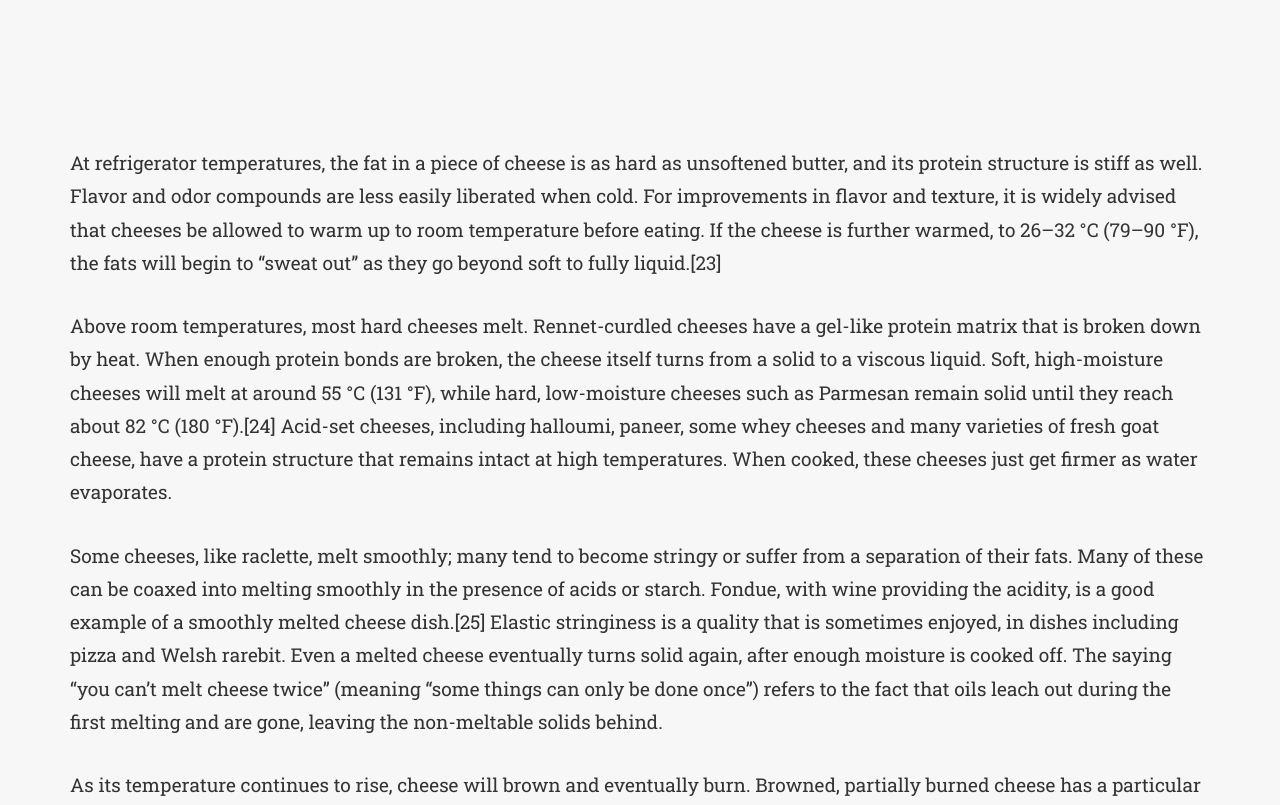
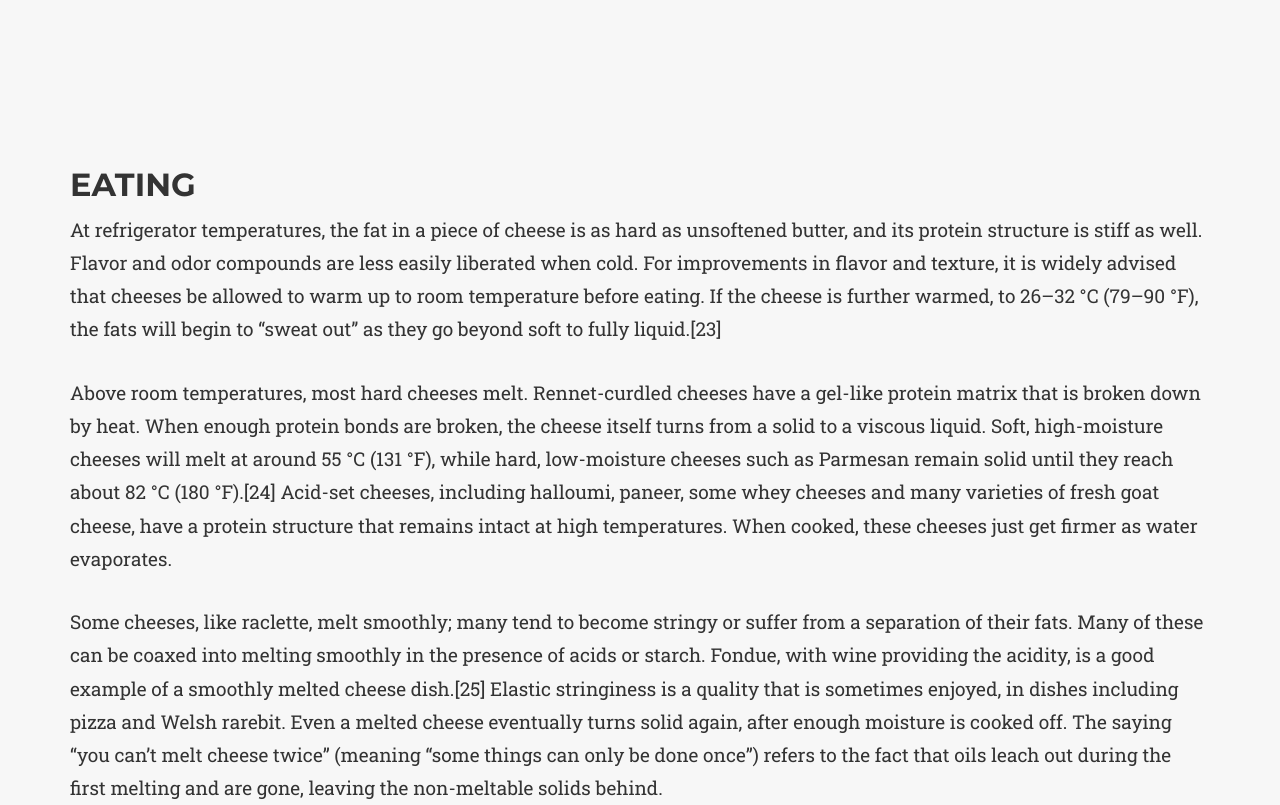
Before and after one commit to jekyllconf-demo/the-cheese-factory, a Jekyll site: the page built from _posts/2016-02-17-cooking-cheese.md, in a window 1280 px wide and 900 px high, scrolled down 609 px, cut to the strip 95-900 px from the top of the window. Built offline with Jekyll 4.4.1, drawn with Linux system fonts in a browser that asks for light colours; some web fonts are replaced.

Commit message:
Updated '/_posts/2016-02-17-cooking-cheese.md' via CloudCannon

```diff
--- a/_posts/2016-02-17-cooking-cheese.md
+++ b/_posts/2016-02-17-cooking-cheese.md
@@ -6,9 +6,11 @@ layout: post
 ---
 
 
-At refrigerator temperatures, the fat in a piece of cheese is as hard as unsoftened butter, and its protein structure is stiff as well. Flavor and odor compounds are less easily liberated when cold. For improvements in flavor and texture, it is widely advised that cheeses be allowed to warm up to room temperature before eating. If the cheese is further warmed, to 26–32 °C (79–90 °F), the fats will begin to “sweat out” as they go beyond soft to fully liquid.[23]
+## Eating
 
-Above room temperatures, most hard cheeses melt. Rennet-curdled cheeses have a gel-like protein matrix that is broken down by heat. When enough protein bonds are broken, the cheese itself turns from a solid to a viscous liquid. Soft, high-moisture cheeses will melt at around 55 °C (131 °F), while hard, low-moisture cheeses such as Parmesan remain solid until they reach about 82 °C (180 °F).[24] Acid-set cheeses, including halloumi, paneer, some whey cheeses and many varieties of fresh goat cheese, have a protein structure that remains intact at high temperatures. When cooked, these cheeses just get firmer as water evaporates.
+At refrigerator temperatures, the fat in a piece of cheese is as hard as unsoftened butter, and its protein structure is stiff as well. Flavor and odor compounds are less easily liberated when cold. For improvements in flavor and texture, it is widely advised that cheeses be allowed to warm up to room temperature before eating. If the cheese is further warmed, to 26–32 &deg;C (79–90 &deg;F), the fats will begin to “sweat out” as they go beyond soft to fully liquid.[23]
+
+Above room temperatures, most hard cheeses melt. Rennet-curdled cheeses have a gel-like protein matrix that is broken down by heat. When enough protein bonds are broken, the cheese itself turns from a solid to a viscous liquid. Soft, high-moisture cheeses will melt at around 55 &deg;C (131 &deg;F), while hard, low-moisture cheeses such as Parmesan remain solid until they reach about 82 &deg;C (180 &deg;F).[24] Acid-set cheeses, including halloumi, paneer, some whey cheeses and many varieties of fresh goat cheese, have a protein structure that remains intact at high temperatures. When cooked, these cheeses just get firmer as water evaporates.
 
 Some cheeses, like raclette, melt smoothly; many tend to become stringy or suffer from a separation of their fats. Many of these can be coaxed into melting smoothly in the presence of acids or starch. Fondue, with wine providing the acidity, is a good example of a smoothly melted cheese dish.[25] Elastic stringiness is a quality that is sometimes enjoyed, in dishes including pizza and Welsh rarebit. Even a melted cheese eventually turns solid again, after enough moisture is cooked off. The saying “you can’t melt cheese twice” (meaning “some things can only be done once”) refers to the fact that oils leach out during the first melting and are gone, leaving the non-meltable solids behind.
 
```
